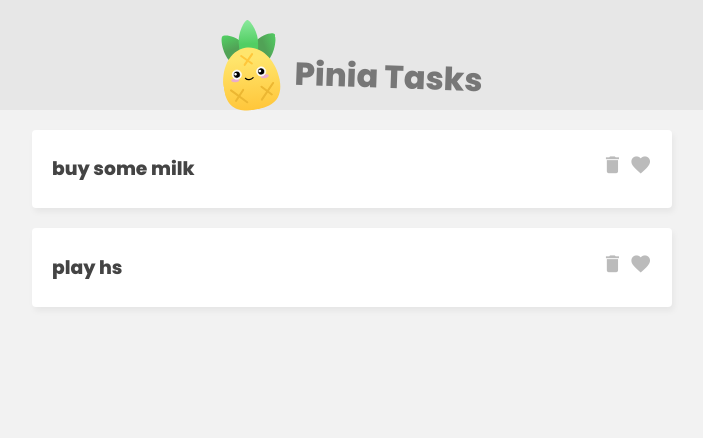
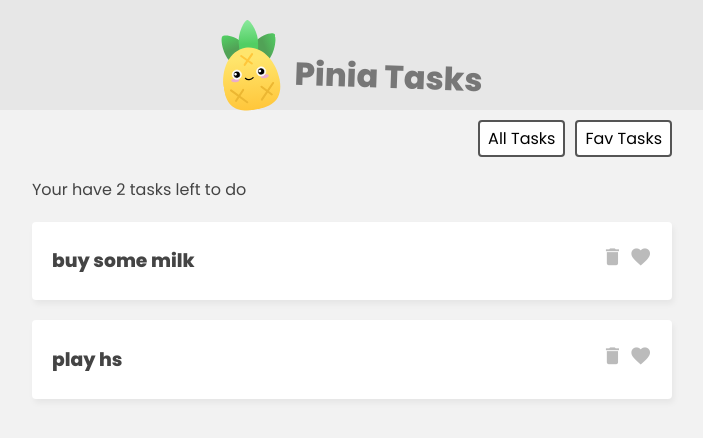
Before and after one commit to burak-balci/vue-exercise, a Vue app in the folder task-app/: page / in a window 1280 px wide. Shown: the top 438 px of the page, without its empty margins (288-991 px from the left). Built offline with nearby package versions, Linux system fonts and the light colour scheme.

Commit message:
filtered favorite tasks

```diff
--- a/task-app/src/App.vue
+++ b/task-app/src/App.vue
@@ -1,13 +1,16 @@
 <script>
 import { useTaskStore } from "./stores/TaskStore";
 import TaskDetails from "./components/TaskDetails.vue";
+import { ref } from "vue";
 
 export default {
   components: { TaskDetails },
   setup() {
     const taskStore = useTaskStore();
 
-    return { taskStore };
+    const filter = ref("all");
+
+    return { taskStore, filter };
   },
 };
 </script>
@@ -19,8 +22,20 @@
       <h1>Pinia Tasks</h1>
     </header>
 
-    <div class="task-list">
+    <nav class="filter">
+      <button @click="filter = 'all'">All Tasks</button>
+      <button @click="filter = 'favs'">Fav Tasks</button>
+    </nav>
+
+    <div class="task-list" v-if="filter === 'all'">
+      <p>Your have {{ taskStore.totalCount }} tasks left to do</p>
       <div v-for="task in taskStore.tasks">
+        <TaskDetails :task="task" />
+      </div>
+    </div>
+    <div class="task-list" v-if="filter === 'favs'">
+      <p>Your have {{ taskStore.favCount }} favs left to do</p>
+      <div v-for="task in taskStore.favs">
         <TaskDetails :task="task" />
       </div>
     </div>
--- a/task-app/src/assets/main.css
+++ b/task-app/src/assets/main.css
@@ -57,3 +57,18 @@
   cursor: pointer;
   color: #bbb;
 }
+.filter {
+  width: 640px;
+  margin: 10px auto;
+  text-align: right;
+}
+.filter button {
+  display: inline-block;
+  margin-left: 10px;
+  background: #fff;
+  border: 2px solid #555;
+  border-radius: 4px;
+  padding: 4px 8px;
+  cursor: pointer;
+  font-size: 1em;
+}
--- a/task-app/src/stores/TaskStore.js
+++ b/task-app/src/stores/TaskStore.js
@@ -7,4 +7,17 @@
       { id: 2, title: "play hs", isFav: true },
     ],
   }),
+  getters: {
+    favs() {
+      return this.tasks.filter((task) => task.isFav);
+    },
+    favCount() {
+      return this.tasks.reduce((prev, curr) => {
+        return curr.isFav ? prev + 1 : prev;
+      }, 0);
+    },
+    totalCount: (state) => {
+      return state.tasks.length;
+    },
+  },
 });
```
